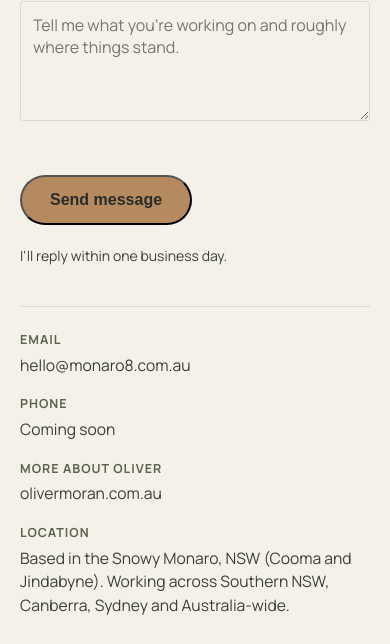
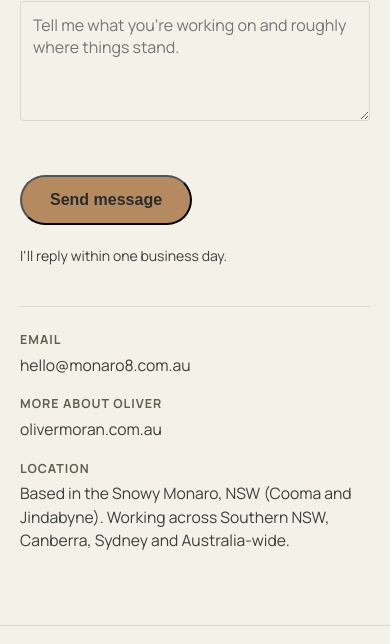
Before and after one commit to mindbuilt/monaro8, a plain HTML site: page contact/index.html in a window 390 px wide. Shown: the part 668-1312 px from the top of the page. Drawn offline with Linux system fonts and the light colour scheme.

Commit message:
Remove 'Phone - Coming soon' from contact page

```diff
--- a/contact/index.html
+++ b/contact/index.html
@@ -137,7 +137,6 @@
 
       <ul class="contact-info">
         <li><strong>Email</strong>hello@monaro8.com.au</li>
-        <li><strong>Phone</strong>Coming soon</li>
         <li><strong>More about Oliver</strong><a href="https://olivermoran.com.au" target="_blank" rel="noopener">olivermoran.com.au</a></li>
         <li><strong>Location</strong>Based in the Snowy Monaro, NSW (Cooma and Jindabyne). Working across Southern NSW, Canberra, Sydney and Australia-wide.</li>
       </ul>
```
